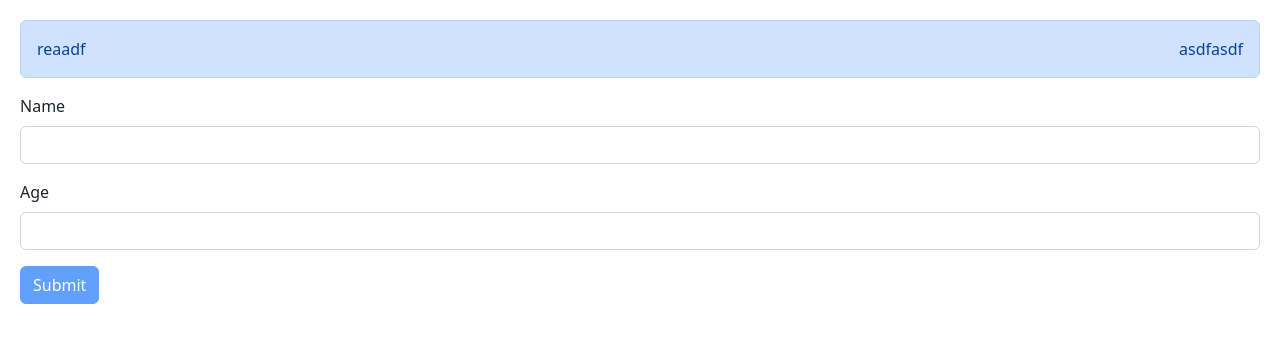
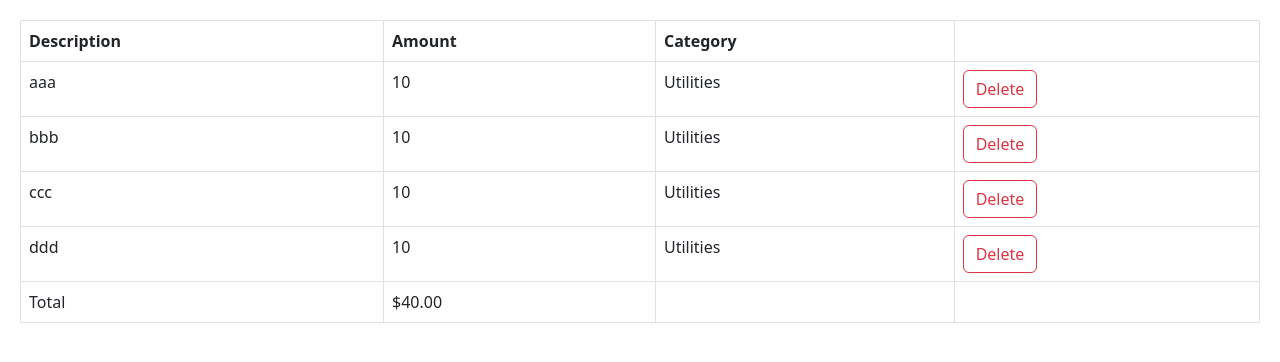
Before and after one commit to racynibaya/react-typescript, a React (Vite) app: page / in a window 1280 px wide. Shown: the top 362 px of the page. Built offline with nearby package versions, Linux system fonts and the light colour scheme.

Commit message:
Created the expense table, delete functionality

```diff
--- a/src/App.tsx
+++ b/src/App.tsx
@@ -1,5 +1,5 @@
 import { useState } from 'react';
-
+import ExpenseList from './expense-tracker/components/ExpenseList';
 import {
   Alert,
   Button,
@@ -14,29 +14,21 @@
 } from './components';
 
 const App = () => {
-  const [cart, setCart] = useState({
-    discount: 0.1,
-    items: [
-      { id: 1, title: 'Product 1', quantity: 1 },
-      { id: 2, title: 'Product 2', quantity: 1 },
-    ],
-  });
-  console.log(cart.items[0].quantity);
-  const handleClick = () => {
-    setCart({
-      ...cart,
-      items: cart.items.map(item =>
-        item.id === 1 ? { ...item, quantity: (item.quantity += 1) } : item
-      ),
-    });
-  };
+  const [expenses, setExpenses] = useState([
+    { id: 1, description: 'aaa', amount: 10, category: 'Utilities' },
+    { id: 2, description: 'bbb', amount: 10, category: 'Utilities' },
+    { id: 3, description: 'ccc', amount: 10, category: 'Utilities' },
+    { id: 4, description: 'ddd', amount: 10, category: 'Utilities' },
+  ]);
 
   return (
     <div className='App'>
-      <Alert>
-        reaadf <span>asdfasdf</span>
-      </Alert>
-      <Form />
+      <ExpenseList
+        expenses={expenses}
+        onDelete={id =>
+          setExpenses(expenses.filter(expense => expense.id !== id))
+        }
+      />
     </div>
   );
 };
--- /dev/null
+++ b/src/expense-tracker/components/ExpenseList.tsx
@@ -0,0 +1,58 @@
+import React from 'react';
+
+interface Expense {
+  id: number;
+  description: string;
+  amount: number;
+  category: string;
+}
+
+interface Props {
+  expenses: Expense[];
+  onDelete: (id: number) => void;
+}
+
+const ExpenseList = ({ expenses, onDelete }: Props) => {
+  if (expenses.length === 0) return null;
+  return (
+    <table className='table table-bordered'>
+      <thead>
+        <tr>
+          <th>Description</th>
+          <th>Amount</th>
+          <th>Category</th>
+          <th></th>
+        </tr>
+      </thead>
+      <tbody>
+        {expenses.map(expense => (
+          <tr key={expense.id}>
+            <td>{expense.description}</td>
+            <td>{expense.amount}</td>
+            <td>{expense.category} </td>
+            <td>
+              <button
+                className='btn btn-outline-danger'
+                onClick={() => onDelete(expense.id)}
+              >
+                Delete
+              </button>
+            </td>
+          </tr>
+        ))}
+      </tbody>
+      <tfoot>
+        <tr>
+          <td>Total</td>
+          <td>
+            ${expenses.reduce((acc, cur) => cur.amount + acc, 0).toFixed(2)}
+          </td>
+          <td></td>
+          <td></td>
+        </tr>
+      </tfoot>
+    </table>
+  );
+};
+
+export default ExpenseList;
```
